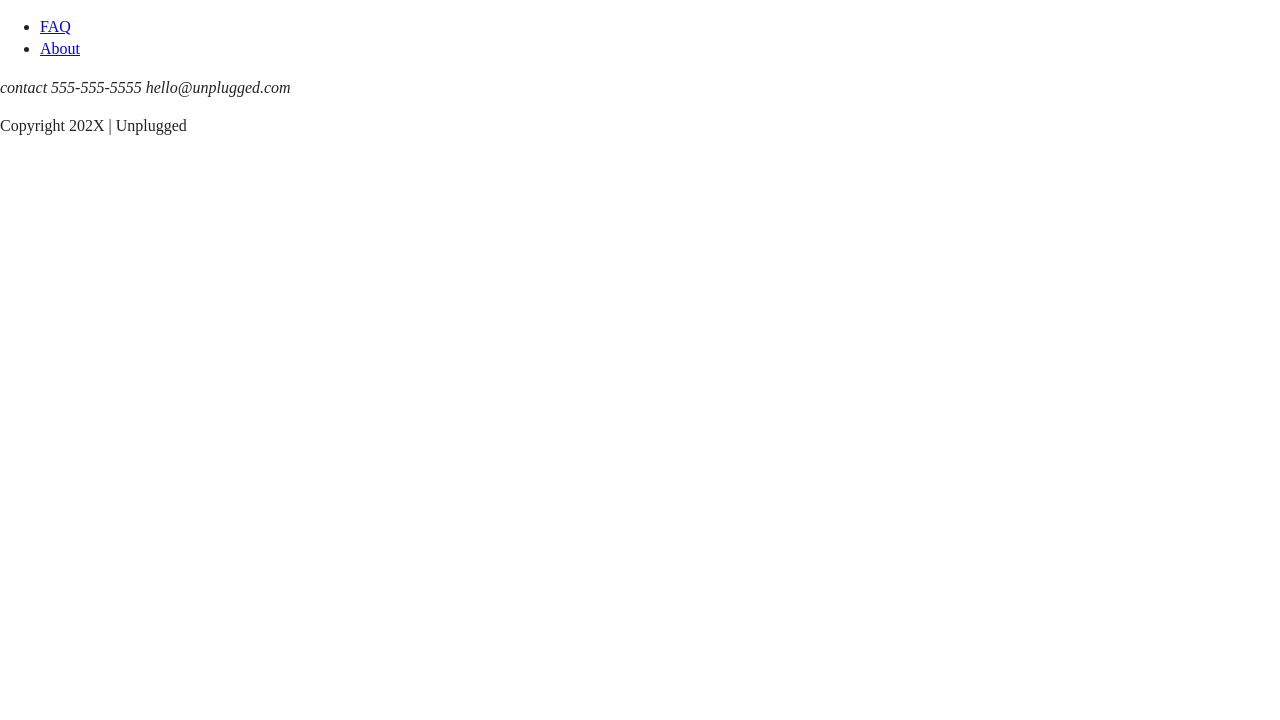
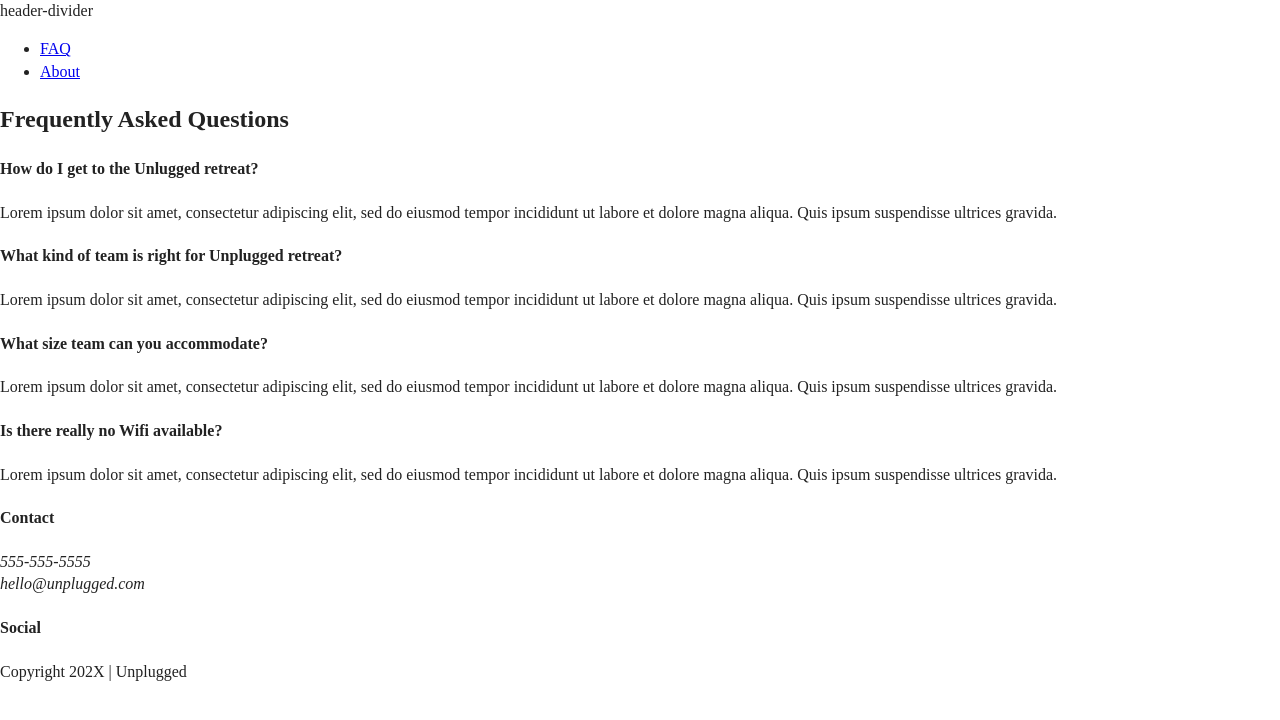
Before and after one commit to highsun0000/unplugged, a website: page faq/index.html in a window 1280 px wide. Drawn offline with Linux system fonts and the light colour scheme.

```diff
--- a/faq/index.html
+++ b/faq/index.html
@@ -3,7 +3,7 @@
 
 <head>
   <meta charset="utf-8">
-  <title></title>
+  <title>FAQ | Unplugged Retreat</title>
   <meta name="description" content="">
   <meta name="viewport" content="width=device-width, initial-scale=1">
 
@@ -24,34 +24,64 @@
 
 <body>
   <header>
-    <div>
+    <div class="content-wrapper">
       <a href="#" src="unpluggedlogo.png" alt="unplugged logo"></a>
+
+  <div>header-divider</div>
       <nav>
         <ul>
-          <li><a href="faq/index.html" rel="noopener">FAQ</a></li>
-          <li><a href="about/index.html" rel="nooper">About</a></li>
+          <li><a href="index.html" rel="noopener">FAQ</a></li>
+          <li><a href="../about/index.html" rel="nooper">About</a></li>
         </ul>
       </nav>
-    </div>
+      </div>
   </header>
   <main>
-    <section></section>
-    <aside></aside>
+    <section class="faq">
+      <div class="content-wrapper">
+        <h2>Frequently Asked Questions</h2>
+        <div class="faq-content">
+          <h4>How do I get to the Unlugged retreat?</h4>
+          <p>Lorem ipsum dolor sit amet, consectetur adipiscing elit, sed do eiusmod tempor incididunt ut labore et dolore magna aliqua. Quis ipsum suspendisse ultrices gravida.</p>
+        </div>
+        <div class="faq-content">
+          <h4>What kind of team is right for Unplugged retreat?</h4>
+          <p>Lorem ipsum dolor sit amet, consectetur adipiscing elit, sed do eiusmod tempor incididunt ut labore et dolore magna aliqua. Quis ipsum suspendisse ultrices gravida.</p>
+        </div>
+        <div class="faq-content">
+          <h4>What size team can you accommodate?</h4>
+          <p>Lorem ipsum dolor sit amet, consectetur adipiscing elit, sed do eiusmod tempor incididunt ut labore et dolore magna aliqua. Quis ipsum suspendisse ultrices gravida.</p>
+        </div>
+        <div class="faq-content">
+          <h4>Is there really no Wifi available?</h4>
+          <p>Lorem ipsum dolor sit amet, consectetur adipiscing elit, sed do eiusmod tempor incididunt ut labore et dolore magna aliqua. Quis ipsum suspendisse ultrices gravida.</p>
+        </div>
+      </div>
+    </section>
+
   </main>
   <footer>
     <div class="content-wrapper">
     <div class="footer-contact">
-        <div class="contact"><div><address>contact 555-555-5555 hello@unplugged.com</address></div>
+      <div class="contact">
+        <h4>Contact</h4>
+      <address>
+        <p> 555-555-5555<br>
+           hello@unplugged.com</p>
+      </address>
         </div>
         <div class="social">
+          <h4>Social</h4>
+          <div class="social-icons">
             <p><a href="https://www.facebook.com/yoursite" target="_blank" rel="noopener"></a></p>
             <p><a href="https://www.twitter.com/yoursite" target="_blank" rel="noopener"></a></p>
             <p><a href="https://www.instagram.com/yoursite" target="_blank" rel="noopener"></a></p>
             <!-- other social links here -->
         </div>
+      </div>
     </div> <!-- footer content ends -->
     <div class="copyright">
-      <div>Copyright 202X | Unplugged</div>
+      <p>Copyright 202X | Unplugged</p>
     </div>
 </div> <!--footer content-wrapper ends-->
 </footer>
```
Also changed, not shown: about/index.html (+1 -1 lines), index.html (+10 -9 lines).
